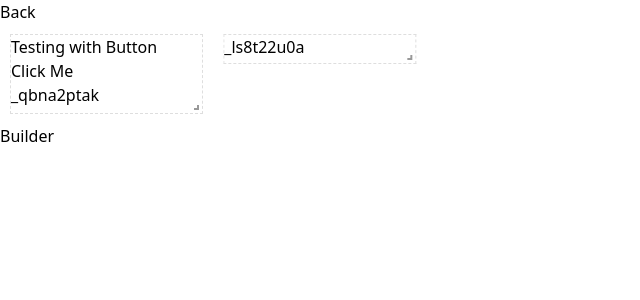
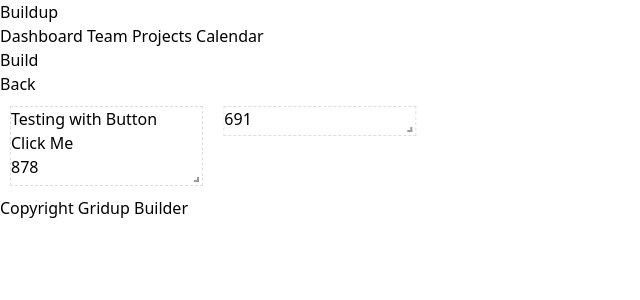
Before and after one commit to jekibus/gridup, a SvelteKit app: page /builder in a window 1280 px wide. Shown: the top 300 px of the page, without its empty margins (0-640 px from the left). Built offline with nearby package versions, Linux system fonts and the light colour scheme.

Commit message:
Choosing event method to communicate

```diff
--- /dev/null
+++ b/src/lib/components/footer.svelte
@@ -0,0 +1 @@
+<p class="text-center">Copyright Gridup Builder</p>
--- /dev/null
+++ b/src/lib/components/header.svelte
@@ -0,0 +1,80 @@
+<script>
+	import { getContext } from 'svelte';
+	import { onMount } from 'svelte';
+
+	const setListener = getContext('setListener');
+	const execute = getContext('execute');
+
+	onMount(() => {
+		setListener('header', listener);
+	});
+
+	/**
+	 * @param {string} cmd
+	 * @param {any} data
+	 */
+	function listener(cmd, data) {
+		console.log(cmd, data);
+	}
+
+	function onBuildClicked() {
+		execute('page', 'build', { save: true });
+	}
+</script>
+
+<nav class="bg-gray-100">
+	<div class="mx-auto max-w-7xl px-2 sm:px-6 lg:px-8">
+		<div class="relative flex h-16 items-center justify-between">
+			<div class="flex flex-1 items-center justify-center sm:items-stretch sm:justify-start">
+				<div class="flex flex-shrink-0 items-center">
+					<p>Buildup</p>
+				</div>
+				<div class="hidden sm:ml-6 sm:block">
+					<div class="flex space-x-4">
+						<a
+							href="/"
+							class="bg-gray-900 text-white px-3 py-2 rounded-md text-sm font-medium"
+							aria-current="page">Dashboard</a
+						>
+
+						<a
+							href="/"
+							class="text-gray-300 hover:bg-gray-700 hover:text-white px-3 py-2 rounded-md text-sm font-medium"
+							>Team</a
+						>
+
+						<a
+							href="/"
+							class="text-gray-300 hover:bg-gray-700 hover:text-white px-3 py-2 rounded-md text-sm font-medium"
+							>Projects</a
+						>
+
+						<a
+							href="/"
+							class="text-gray-300 hover:bg-gray-700 hover:text-white px-3 py-2 rounded-md text-sm font-medium"
+							>Calendar</a
+						>
+					</div>
+				</div>
+			</div>
+			<div
+				class="absolute inset-y-0 right-0 flex items-center pr-2 sm:static sm:inset-auto sm:ml-6 sm:pr-0"
+			>
+				<div class="relative ml-3">
+					<div>
+						<button
+							on:click={onBuildClicked}
+							type="button"
+							class="p-2 px-5 flex rounded-full bg-gray-800 text-white text-sm focus:outline-none focus:ring-2 focus:ring-white focus:ring-offset-2 focus:ring-offset-gray-800"
+							id="user-menu-button"
+							aria-expanded="false"
+							aria-haspopup="true"
+						>
+							Build
+						</button>
+					</div>
+				</div>
+			</div>
+		</div>
+	</div>
+</nav>
--- a/src/routes/(builder)/+layout.svelte
+++ b/src/routes/(builder)/+layout.svelte
@@ -1,3 +1,34 @@
-<slot />
+<script>
+	import Header from '$lib/components/header.svelte';
+	import Footer from '$lib/components/footer.svelte';
+	import { setContext } from 'svelte';
 
-<p>Builder</p>
+	setContext('setListener', setListener);
+	setContext('execute', execute);
+
+	/** @type {any} */
+	let comps = {};
+
+	/**
+	 * @param {string} name
+	 * @param {function} callback
+	 */
+	function setListener(name, callback) {
+		comps[name] = callback;
+	}
+
+	/**
+	 * @param {string} name
+	 * @param {string} cmd
+	 * @param {any} data
+	 */
+	function execute(name, cmd, data) {
+		comps[name](cmd, data);
+	}
+</script>
+
+<Header />
+<div class="mx-auto max-w-7xl px-2 sm:px-6 lg:px-8">
+	<slot />
+</div>
+<Footer />
--- a/src/routes/(builder)/builder/+page.svelte
+++ b/src/routes/(builder)/builder/+page.svelte
@@ -1,8 +1,13 @@
 <script>
 	import Grid from '$lib/grid/index.svelte';
 	import gridHelp from '$lib/grid/utils/helper';
+	import { getContext } from 'svelte';
 
-	const id = () => '_' + Math.random().toString(36).substr(2, 9);
+	const id = () => Math.round(Math.random() * 1000);
+
+	const setListener = getContext('setListener');
+
+	setListener('page', listener);
 
 	let items = [
 		{
@@ -28,6 +33,8 @@
 		}
 	];
 
+	// let items = JSON.parse(`[{"12":{"fixed":false,"resizable":true,"draggable":true,"customDragger":false,"customResizer":false,"min":{"w":1,"h":1},"max":{},"x":0,"y":0,"w":2,"h":2},"render":"testing","id":948},{"12":{"fixed":false,"resizable":true,"draggable":true,"customDragger":false,"customResizer":false,"min":{"w":1,"h":1},"max":{},"x":2,"y":0,"w":2,"h":1},"id":865}]`)
+
 	const cols = [[1100, 12]];
 
 	/**
@@ -44,6 +51,30 @@
 		paths[path] = p;
 		return p;
 	}
+
+	/**
+	 * @param {object} options
+	 */
+	function buildGrid(options) {
+		const ser = JSON.stringify(items);
+		console.log(ser);
+		console.log(options);
+	}
+
+	/**
+	 * @param {string} cmd
+	 * @param {object} data
+	 */
+	function listener(cmd, data) {
+		switch (cmd) {
+			case 'build':
+				buildGrid(data);
+				break;
+
+			default:
+				break;
+		}
+	}
 </script>
 
 <a href="/">Back</a>
```
